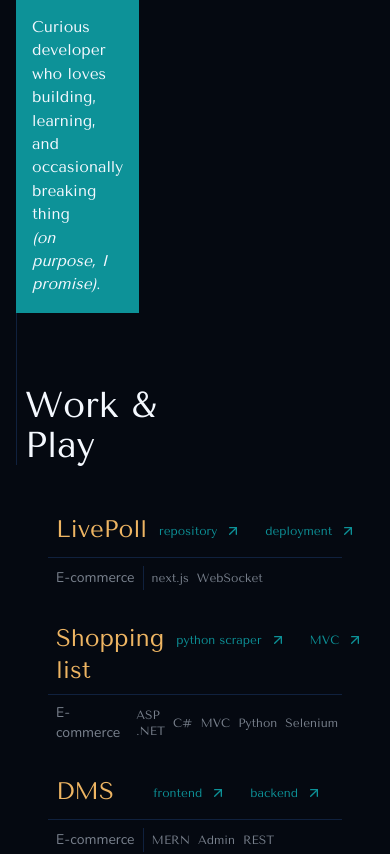
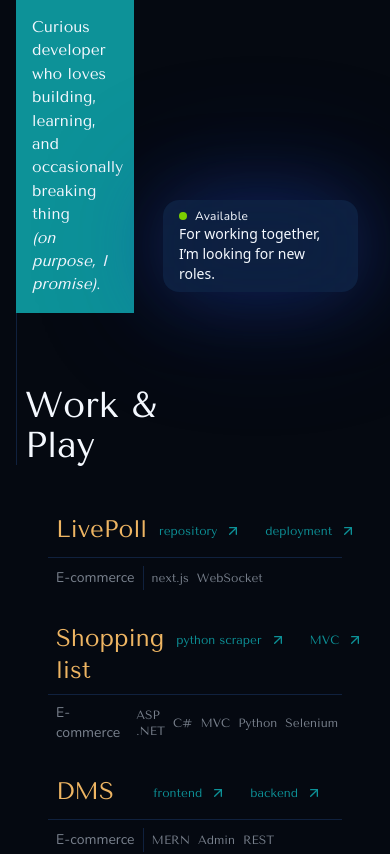
Before and after one commit to taemmyk/taemmyk-portfolio, a React (Vite) app: page /me in a window 390 px wide. Shown: the top 854 px of the page. Built offline with nearby package versions, Linux system fonts and the light colour scheme.

Commit message:
fix(responsive): bsod message popup position fixed

```diff
--- a/src/components/bsod.tsx
+++ b/src/components/bsod.tsx
@@ -180,7 +180,7 @@ function StopMotion() {
       // bsod
       ScrollTrigger.create({
         trigger: document.body,
-        start: scrollEnd * 0.8,
+        start: scrollEnd * 0.98,
         end: scrollEnd,
         scrub: true,
         onUpdate: (self) => {
--- a/src/pages/content.tsx
+++ b/src/pages/content.tsx
@@ -65,7 +65,7 @@ function Content() {
         <section className="min-h-screen">
           <Projects />
         </section>
-        <section className="pb-16 mt-32">
+        <section className="pb-16">
           <About />
         </section>
       </div>
--- a/src/pages/greeting.tsx
+++ b/src/pages/greeting.tsx
@@ -1,12 +1,27 @@
 function Greeting() {
   return (
     <>
-      <div className="w-full h-full flex items-center ">
+      <div className="w-full h-full">
         <p className="font-tenor text-[clamp(0.8rem,4vw,2rem)] mx-4 mr-64 p-4 bg-popover text-popover-foreground">
           Curious developer who loves building, learning, and occasionally
           breaking thing <br />
           <span className="italic">(on purpose, I promise)</span>.
         </p>
+
+        <div className="md:hidden absolute top-50 right-0 z-50 flex flex-col items-start bg-blue-500/20 backdrop-blur-2xl rounded-2xl shadow-[0_0_80px_rgba(30,64,175,0.4),0_0_140px_rgba(30,64,175,0.3)] w-1/2 px-4 py-2 mr-8">
+          <div className="flex items-center space-x-2 text-xs">
+            <span className="w-2 h-2 rounded-full bg-lime-500"></span>
+            <span className="text-foreground font-nunito tracking-wide font-normal">
+              Available
+            </span>
+          </div>
+          <div>
+            <p className="text-left font-thin text-sm">
+              For working together,<br />
+              I’m looking for new roles.
+            </p>
+          </div>
+        </div>
       </div>
     </>
   );
```
